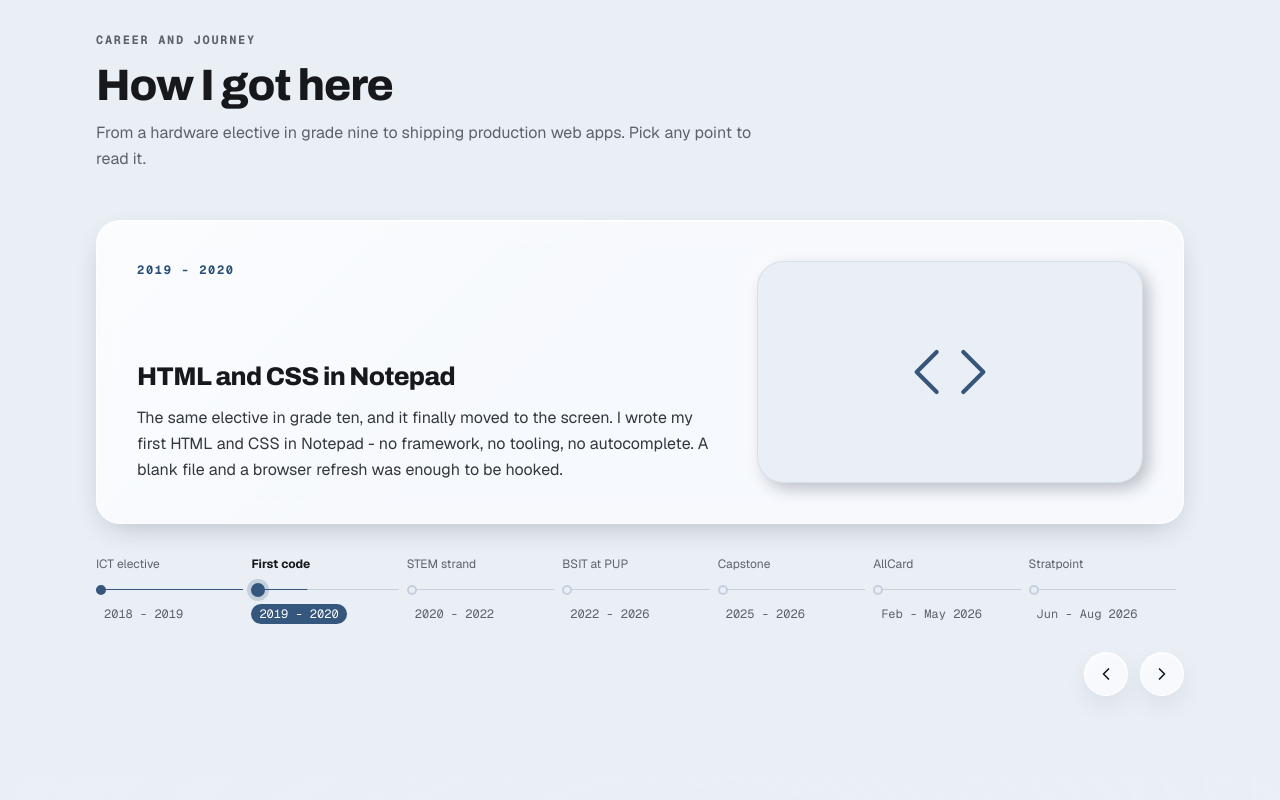
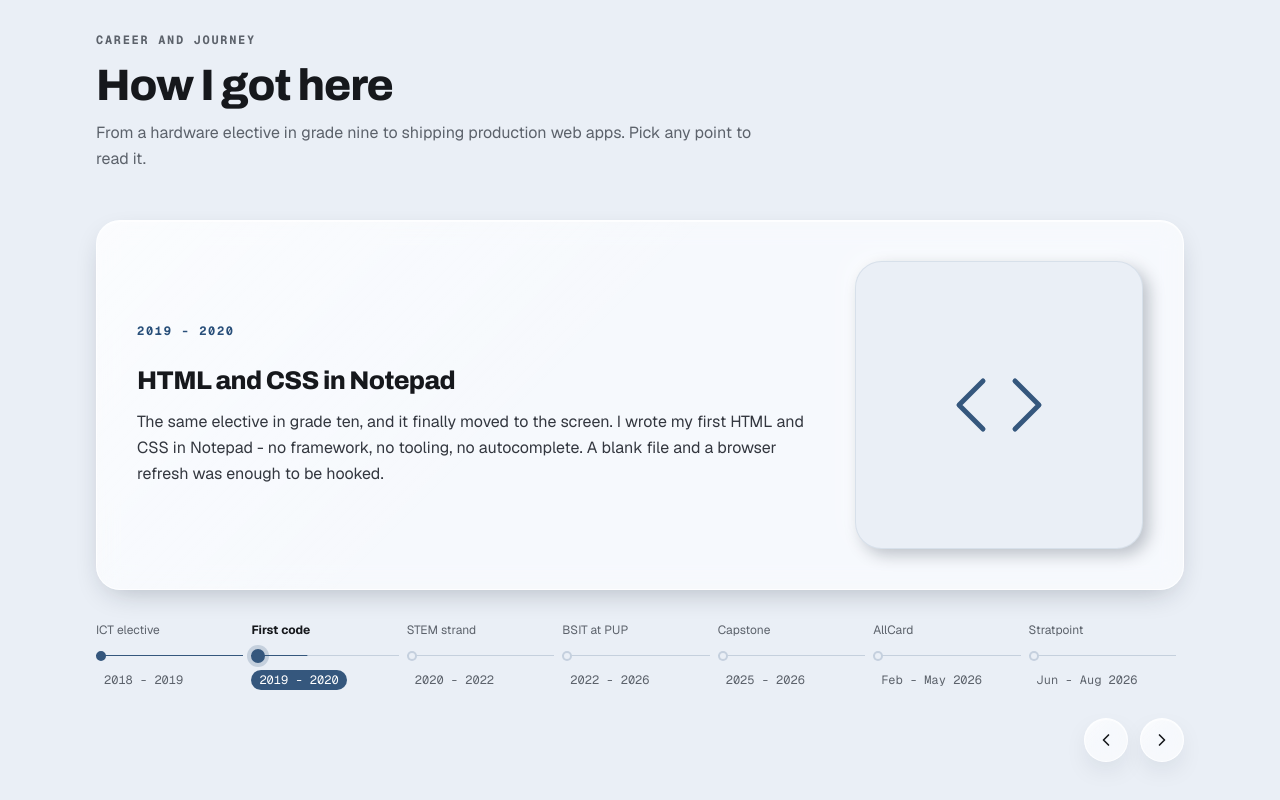
Before and after one commit to JanineChrystal/SE-Internship-Projects-2026, a Next.js app in the folder janine-portfolio/: page / in a window 1280 px wide. Shown: the part 3753-4553 px from the top of the page. Built offline with nearby package versions, Linux system fonts and the light colour scheme; no server answers.

Commit message:
fix(home): Square the journey image frame so logos fill it

```diff
--- a/janine-portfolio/src/app/(home)/components/sections/journey.tsx
+++ b/janine-portfolio/src/app/(home)/components/sections/journey.tsx
@@ -102,7 +102,7 @@ const Journey = () => {
 								value={milestone.id}
 								className="outline-none data-[state=active]:animate-in data-[state=active]:fade-in data-[state=active]:slide-in-from-bottom-3"
 							>
-								<div className="surface-glass grid gap-6 rounded-3xl p-6 md:p-10 lg:min-h-[19rem] lg:grid-cols-[1.5fr_1fr] lg:gap-10">
+								<div className="surface-glass grid gap-6 rounded-3xl p-6 md:p-10 lg:min-h-[19rem] lg:grid-cols-[1fr_18rem] lg:items-center lg:gap-10">
 									<div className="flex flex-col justify-between gap-6">
 										<span className="eyebrow text-accent-ink">
 											{milestone.period}
@@ -118,26 +118,29 @@ const Journey = () => {
 										</div>
 									</div>
 
-									{/* Photo where one exists, otherwise the milestone
-									    icon - the early school years have no usable
-									    picture, and an icon beats a stock placeholder */}
-									<div className="surface-neu relative flex min-h-[10rem] items-center justify-center overflow-hidden rounded-2xl p-4">
+									{/* Square frame - the logos are square, so a landscape
+									    box would fit them to its short side and leave wide
+									    empty margins either way
+									    Photo where one exists, otherwise the milestone icon:
+									    the early school years have no usable picture, and an
+									    icon beats a stock placeholder */}
+									<div className="surface-neu relative mx-auto aspect-square w-full max-w-[18rem] overflow-hidden rounded-2xl">
 										{milestone.imageSrc ? (
-											<div className="relative h-full min-h-[9rem] w-full">
-												<Image
-													src={milestone.imageSrc}
-													alt={milestone.altText ?? milestone.title}
-													fill
-													sizes="(max-width: 1024px) 90vw, 24rem"
-													className="object-contain"
+											<Image
+												src={milestone.imageSrc}
+												alt={milestone.altText ?? milestone.title}
+												fill
+												sizes="18rem"
+												className="object-contain p-2"
+											/>
+										) : (
+											<div className="flex h-full w-full items-center justify-center">
+												<Icon
+													aria-hidden="true"
+													className="size-20 text-accent md:size-24"
+													strokeWidth={1.25}
 												/>
 											</div>
-										) : (
-											<Icon
-												aria-hidden="true"
-												className="size-16 text-accent md:size-20"
-												strokeWidth={1.25}
-											/>
 										)}
 									</div>
 								</div>
```
